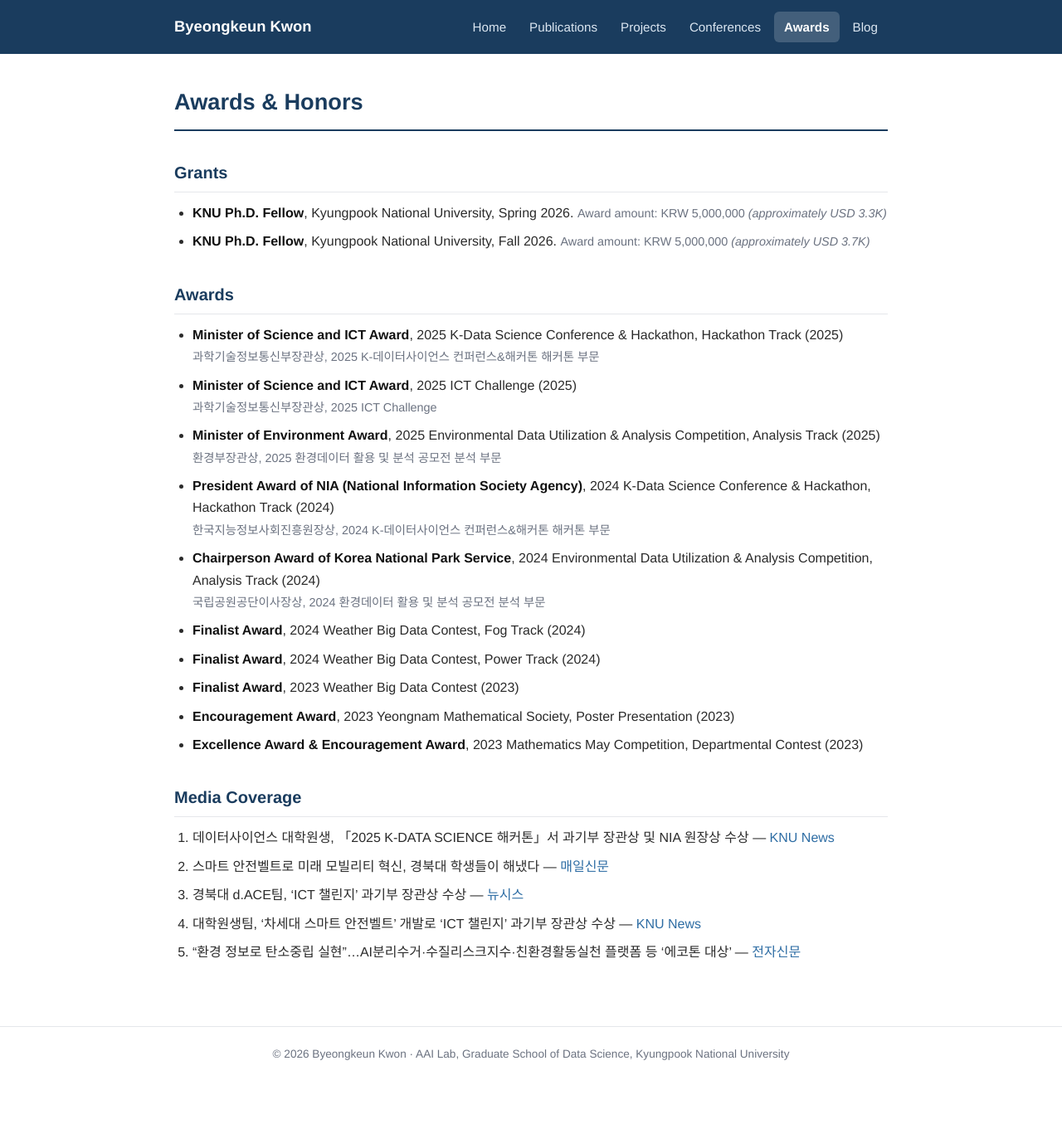
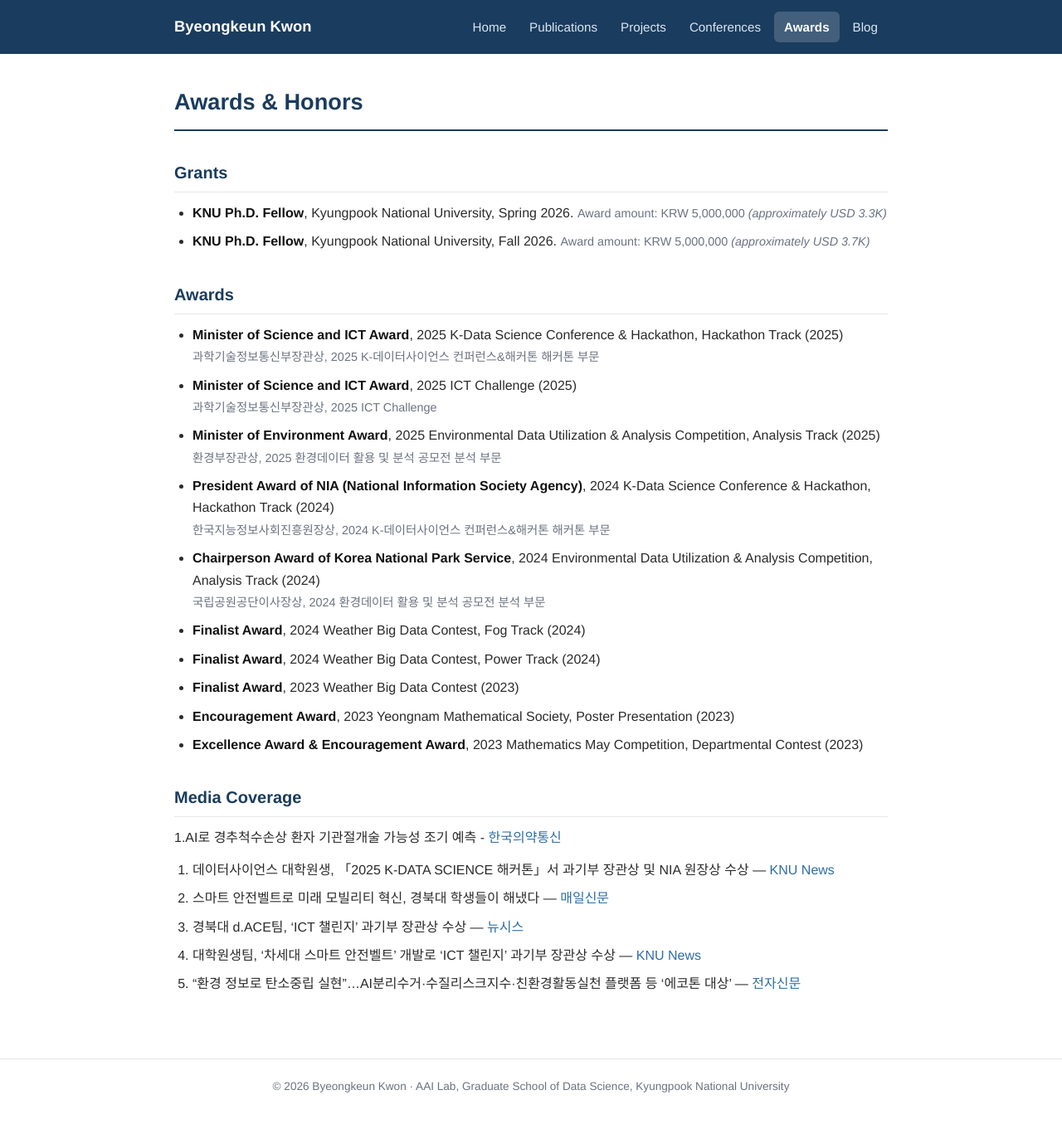
Before and after one commit to KwonBK0223/KwonBK0223.github.io, a Jekyll site: the page built from awards.md, in a window 1280 px wide. Shown: the whole page at 83% size. Built offline with Jekyll 4.4.1, drawn with Linux system fonts in a browser that asks for light colours; before the commit the page ends 1323 px from its top, so only the background shows below that.

Commit message:
Update media coverage

```diff
--- a/awards.md
+++ b/awards.md
@@ -31,8 +31,9 @@ permalink: /awards
 
 ## Media Coverage
 
-1. 데이터사이언스 대학원생, 「2025 K-DATA SCIENCE 해커톤」서 과기부 장관상 및 NIA 원장상 수상 — [KNU News](https://www.knu.ac.kr/wbbs/wbbs/bbs/btin/viewBtin.action?bbs_cde=28&btin.bbs_cde=28&btin.doc_no=1335443&btin.appl_no=000000&btin.page=1&btin.search_type=&btin.search_text=&popupDeco=&btin.note_div=row&menu_idx=214)
-2. 스마트 안전벨트로 미래 모빌리티 혁신, 경북대 학생들이 해냈다 — [매일신문](https://www.imaeil.com/page/view/2025090700284189047)
-3. 경북대 d.ACE팀, 'ICT 챌린지' 과기부 장관상 수상 — [뉴시스](https://www.newsis.com/view/NISX20250905_0003317834)
-4. 대학원생팀, '차세대 스마트 안전벨트' 개발로 'ICT 챌린지' 과기부 장관상 수상 — [KNU News](https://www.knu.ac.kr/wbbs/wbbs/bbs/btin/viewBtin.action?bbs_cde=28&btin.bbs_cde=28&btin.doc_no=1335391&btin.appl_no=000000&btin.page=1&btin.search_type=&btin.search_text=&popupDeco=&btin.note_div=row&menu_idx=214)
-5. "환경 정보로 탄소중립 실현"…AI분리수거·수질리스크지수·친환경활동실천 플랫폼 등 '에코톤 대상' — [전자신문](https://www.etnews.com/20250704000236)
+1.AI로 경추척수손상 환자 기관절개술 가능성 조기 예측 - [한국의약통신](https://www.kmpnews.co.kr/news/articleView.html?idxno=73521)
+2. 데이터사이언스 대학원생, 「2025 K-DATA SCIENCE 해커톤」서 과기부 장관상 및 NIA 원장상 수상 — [KNU News](https://www.knu.ac.kr/wbbs/wbbs/bbs/btin/viewBtin.action?bbs_cde=28&btin.bbs_cde=28&btin.doc_no=1335443&btin.appl_no=000000&btin.page=1&btin.search_type=&btin.search_text=&popupDeco=&btin.note_div=row&menu_idx=214)
+3. 스마트 안전벨트로 미래 모빌리티 혁신, 경북대 학생들이 해냈다 — [매일신문](https://www.imaeil.com/page/view/2025090700284189047)
+4. 경북대 d.ACE팀, 'ICT 챌린지' 과기부 장관상 수상 — [뉴시스](https://www.newsis.com/view/NISX20250905_0003317834)
+5. 대학원생팀, '차세대 스마트 안전벨트' 개발로 'ICT 챌린지' 과기부 장관상 수상 — [KNU News](https://www.knu.ac.kr/wbbs/wbbs/bbs/btin/viewBtin.action?bbs_cde=28&btin.bbs_cde=28&btin.doc_no=1335391&btin.appl_no=000000&btin.page=1&btin.search_type=&btin.search_text=&popupDeco=&btin.note_div=row&menu_idx=214)
+6. "환경 정보로 탄소중립 실현"…AI분리수거·수질리스크지수·친환경활동실천 플랫폼 등 '에코톤 대상' — [전자신문](https://www.etnews.com/20250704000236)
```
